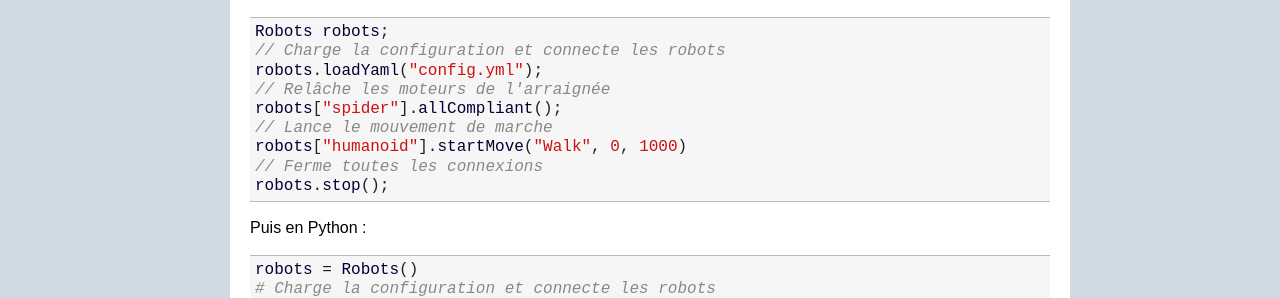
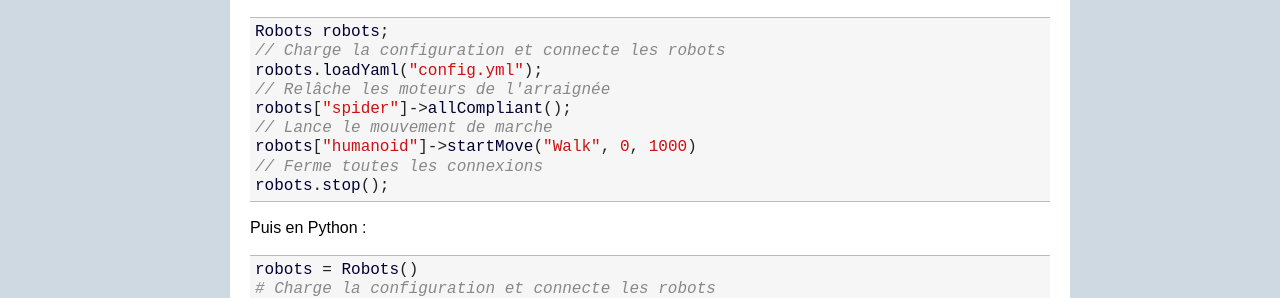
Before and after one commit to RhobanProject/Edu, a Sphinx documentation site: the page built from docs/source/sdk/configuration.rst, in a window 1280 px wide. Shown: the part 991-1289 px from the top of the page. Built offline with Sphinx 7.4.7, drawn with Linux system fonts in a browser that asks for light colours; pages that are not in the unit, such as notebooks, are missing from menus; the version number could not be read and is left out.

```diff
--- a/docs/source/sdk/configuration.rst
+++ b/docs/source/sdk/configuration.rst
@@ -63,9 +63,9 @@ Voici comment ce fichier pourrait être utilisé dans le code, en C++ :
     // Charge la configuration et connecte les robots
     robots.loadYaml("config.yml");
     // Relâche les moteurs de l'arraignée
-    robots["spider"].allCompliant();
+    robots["spider"]->allCompliant();
     // Lance le mouvement de marche
-    robots["humanoid"].startMove("Walk", 0, 1000)
+    robots["humanoid"]->startMove("Walk", 0, 1000)
     // Ferme toutes les connexions
     robots.stop();
 
```
Also changed, not shown: 3 other files.
